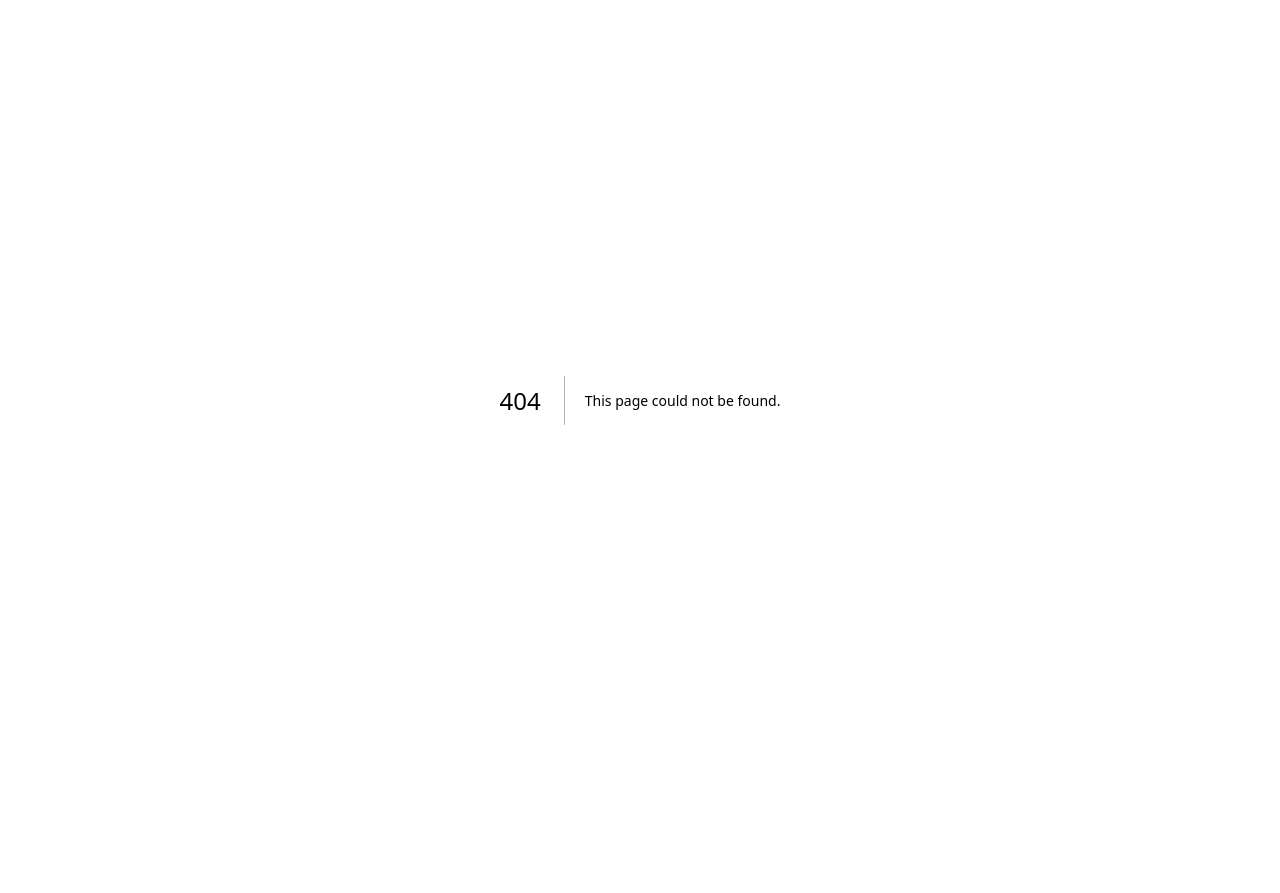
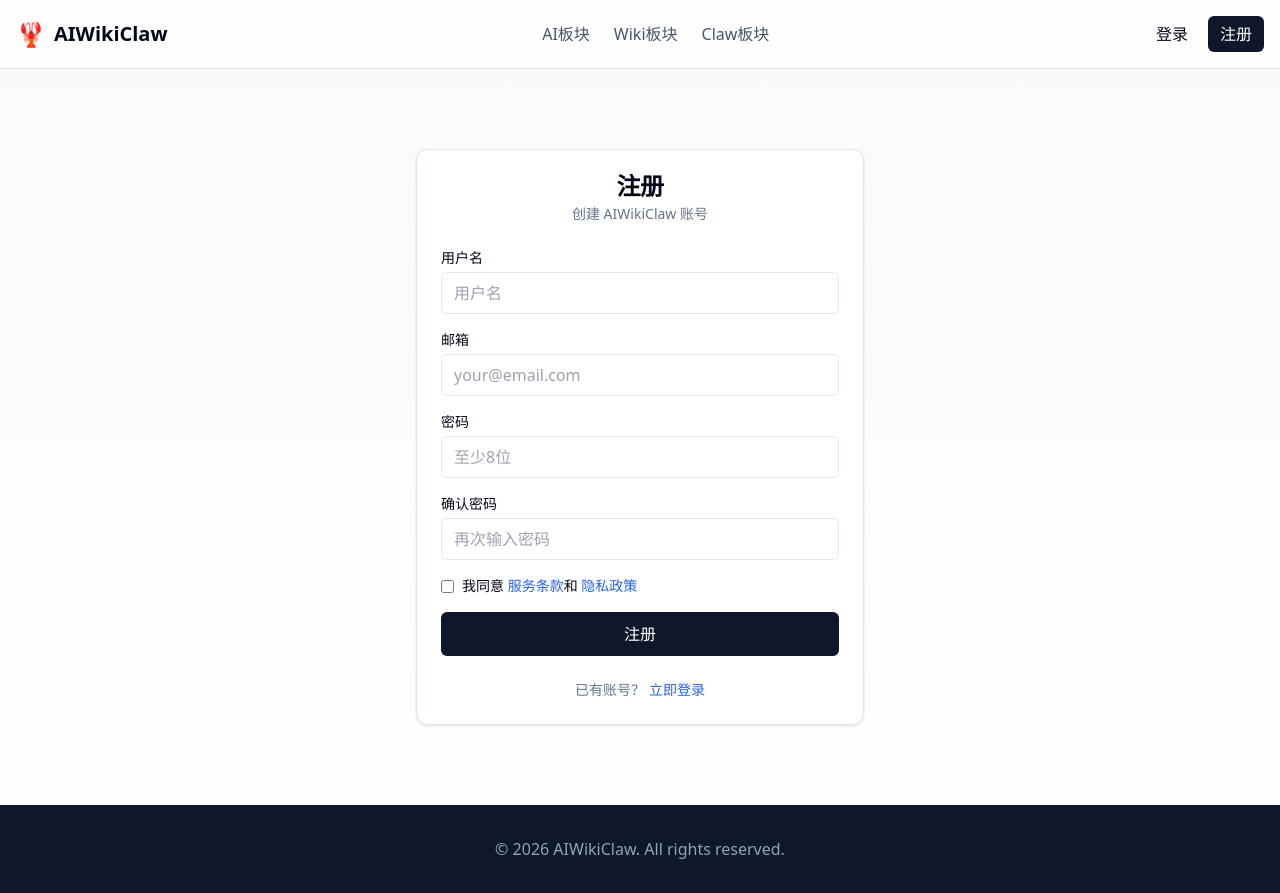
Before and after one commit to buyyoo/aiwiki, a Next.js app in the folder web/: page /register in a window 1280 px wide. Before the commit this address had no page. Before the commit the page ends 800 px from the top, so only its background shows below. Built offline with nearby package versions, Linux system fonts and the light colour scheme.

Commit message:
Add login and register pages

```diff
--- /dev/null
+++ b/web/src/app/login/page.tsx
@@ -0,0 +1,112 @@
+import Link from "next/link"
+import { Button } from "@/components/ui/button"
+import { Card, CardContent, CardDescription, CardHeader, CardTitle } from "@/components/ui/card"
+
+export default function LoginPage() {
+  return (
+    <div className="min-h-screen bg-gradient-to-b from-slate-50 to-white">
+      {/* Header */}
+      <header className="border-b bg-white/80 backdrop-blur-sm sticky top-0 z-50">
+        <div className="container mx-auto px-4 py-4 flex items-center justify-between">
+          <Link href="/" className="flex items-center gap-2">
+            <span className="text-2xl">🦞</span>
+            <span className="text-xl font-bold">AIWikiClaw</span>
+          </Link>
+          <nav className="hidden md:flex items-center gap-6">
+            <Link href="/ai" className="text-slate-600 hover:text-slate-900">AI板块</Link>
+            <Link href="/wiki" className="text-slate-600 hover:text-slate-900">Wiki板块</Link>
+            <Link href="/claw" className="text-slate-600 hover:text-slate-900">Claw板块</Link>
+          </nav>
+          <div className="flex items-center gap-2">
+            <Link href="/login">
+              <Button variant="ghost" size="sm">登录</Button>
+            </Link>
+            <Link href="/register">
+              <Button size="sm">注册</Button>
+            </Link>
+          </div>
+        </div>
+      </header>
+
+      {/* Login Form */}
+      <section className="py-20">
+        <div className="container mx-auto px-4">
+          <div className="max-w-md mx-auto">
+            <Card>
+              <CardHeader className="text-center">
+                <CardTitle className="text-2xl">登录</CardTitle>
+                <CardDescription>登录到 AIWikiClaw 账号</CardDescription>
+              </CardHeader>
+              <CardContent>
+                <form className="space-y-4">
+                  <div>
+                    <label className="block text-sm font-medium mb-1">邮箱</label>
+                    <input
+                      type="email"
+                      placeholder="your@email.com"
+                      className="w-full px-3 py-2 border rounded-md focus:outline-none focus:ring-2 focus:ring-blue-500"
+                    />
+                  </div>
+                  <div>
+                    <label className="block text-sm font-medium mb-1">密码</label>
+                    <input
+                      type="password"
+                      placeholder="••••••••"
+                      className="w-full px-3 py-2 border rounded-md focus:outline-none focus:ring-2 focus:ring-blue-500"
+                    />
+                  </div>
+                  <div className="flex items-center justify-between text-sm">
+                    <label className="flex items-center gap-2">
+                      <input type="checkbox" />
+                      <span>记住我</span>
+                    </label>
+                    <Link href="/forgot-password" className="text-blue-600 hover:underline">
+                      忘记密码？
+                    </Link>
+                  </div>
+                  <Button className="w-full" size="lg">
+                    登录
+                  </Button>
+                </form>
+
+                <div className="mt-6 text-center text-sm text-slate-500">
+                  还没有账号？
+                  <Link href="/register" className="text-blue-600 hover:underline ml-1">
+                    立即注册
+                  </Link>
+                </div>
+
+                {/* Social Login */}
+                <div className="mt-6">
+                  <div className="relative">
+                    <div className="absolute inset-0 flex items-center">
+                      <div className="w-full border-t"></div>
+                    </div>
+                    <div className="relative flex justify-center text-sm">
+                      <span className="px-2 bg-white text-slate-500">或</span>
+                    </div>
+                  </div>
+                  <div className="mt-4 grid grid-cols-2 gap-3">
+                    <Button variant="outline">
+                      GitHub
+                    </Button>
+                    <Button variant="outline">
+                      微信
+                    </Button>
+                  </div>
+                </div>
+              </CardContent>
+            </Card>
+          </div>
+        </div>
+      </section>
+
+      {/* Footer */}
+      <footer className="bg-slate-900 text-slate-400 py-8 mt-auto">
+        <div className="container mx-auto px-4 text-center">
+          <p>© 2026 AIWikiClaw. All rights reserved.</p>
+        </div>
+      </footer>
+    </div>
+  )
+}
--- /dev/null
+++ b/web/src/app/register/page.tsx
@@ -0,0 +1,108 @@
+import Link from "next/link"
+import { Button } from "@/components/ui/button"
+import { Card, CardContent, CardDescription, CardHeader, CardTitle } from "@/components/ui/card"
+
+export default function RegisterPage() {
+  return (
+    <div className="min-h-screen bg-gradient-to-b from-slate-50 to-white">
+      {/* Header */}
+      <header className="border-b bg-white/80 backdrop-blur-sm sticky top-0 z-50">
+        <div className="container mx-auto px-4 py-4 flex items-center justify-between">
+          <Link href="/" className="flex items-center gap-2">
+            <span className="text-2xl">🦞</span>
+            <span className="text-xl font-bold">AIWikiClaw</span>
+          </Link>
+          <nav className="hidden md:flex items-center gap-6">
+            <Link href="/ai" className="text-slate-600 hover:text-slate-900">AI板块</Link>
+            <Link href="/wiki" className="text-slate-600 hover:text-slate-900">Wiki板块</Link>
+            <Link href="/claw" className="text-slate-600 hover:text-slate-900">Claw板块</Link>
+          </nav>
+          <div className="flex items-center gap-2">
+            <Link href="/login">
+              <Button variant="ghost" size="sm">登录</Button>
+            </Link>
+            <Link href="/register">
+              <Button size="sm">注册</Button>
+            </Link>
+          </div>
+        </div>
+      </header>
+
+      {/* Register Form */}
+      <section className="py-20">
+        <div className="container mx-auto px-4">
+          <div className="max-w-md mx-auto">
+            <Card>
+              <CardHeader className="text-center">
+                <CardTitle className="text-2xl">注册</CardTitle>
+                <CardDescription>创建 AIWikiClaw 账号</CardDescription>
+              </CardHeader>
+              <CardContent>
+                <form className="space-y-4">
+                  <div>
+                    <label className="block text-sm font-medium mb-1">用户名</label>
+                    <input
+                      type="text"
+                      placeholder="用户名"
+                      className="w-full px-3 py-2 border rounded-md focus:outline-none focus:ring-2 focus:ring-blue-500"
+                    />
+                  </div>
+                  <div>
+                    <label className="block text-sm font-medium mb-1">邮箱</label>
+                    <input
+                      type="email"
+                      placeholder="your@email.com"
+                      className="w-full px-3 py-2 border rounded-md focus:outline-none focus:ring-2 focus:ring-blue-500"
+                    />
+                  </div>
+                  <div>
+                    <label className="block text-sm font-medium mb-1">密码</label>
+                    <input
+                      type="password"
+                      placeholder="至少8位"
+                      className="w-full px-3 py-2 border rounded-md focus:outline-none focus:ring-2 focus:ring-blue-500"
+                    />
+                  </div>
+                  <div>
+                    <label className="block text-sm font-medium mb-1">确认密码</label>
+                    <input
+                      type="password"
+                      placeholder="再次输入密码"
+                      className="w-full px-3 py-2 border rounded-md focus:outline-none focus:ring-2 focus:ring-blue-500"
+                    />
+                  </div>
+                  <label className="flex items-start gap-2 text-sm">
+                    <input type="checkbox" className="mt-1" />
+                    <span>
+                      我同意
+                      <Link href="/terms" className="text-blue-600 hover:underline"> 服务条款</Link>
+                      和
+                      <Link href="/privacy" className="text-blue-600 hover:underline"> 隐私政策</Link>
+                    </span>
+                  </label>
+                  <Button className="w-full" size="lg">
+                    注册
+                  </Button>
+                </form>
+
+                <div className="mt-6 text-center text-sm text-slate-500">
+                  已有账号？
+                  <Link href="/login" className="text-blue-600 hover:underline ml-1">
+                    立即登录
+                  </Link>
+                </div>
+              </CardContent>
+            </Card>
+          </div>
+        </div>
+      </section>
+
+      {/* Footer */}
+      <footer className="bg-slate-900 text-slate-400 py-8 mt-auto">
+        <div className="container mx-auto px-4 text-center">
+          <p>© 2026 AIWikiClaw. All rights reserved.</p>
+        </div>
+      </footer>
+    </div>
+  )
+}
```
